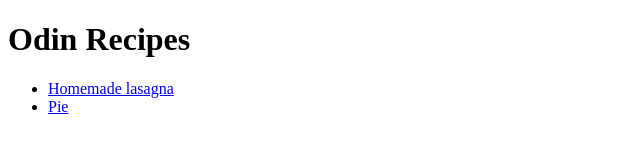
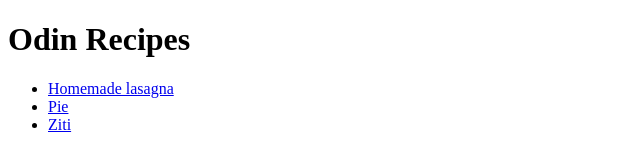
Before and after one commit to abir2907/odin-recipes, a plain HTML site: page index.html in a window 1280 px wide. Shown: the full height of the page, 0-640 px from the left. Drawn offline with Linux system fonts and the light colour scheme.

Commit message:
Link index.html to ziti.html

```diff
--- a/index.html
+++ b/index.html
@@ -10,6 +10,7 @@
     <ul>
       <li><a href="./recipes/lasagna.html" target="_blank" rel="noopener noreferer">Homemade lasagna</a></li>
       <li><a href="./recipes/pie.html" target="_blank rel="noopener noreferer"">Pie</a></li>
+      <li><a href="./recipes/ziti.html" target="_blank rel="noopener noreferer"">Ziti</a></li>
     </ul>
   </p>
 
```
